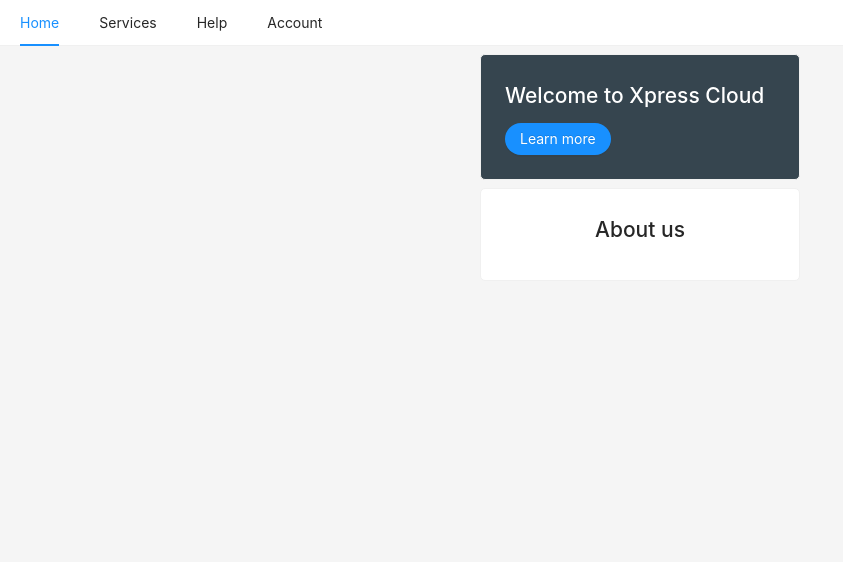
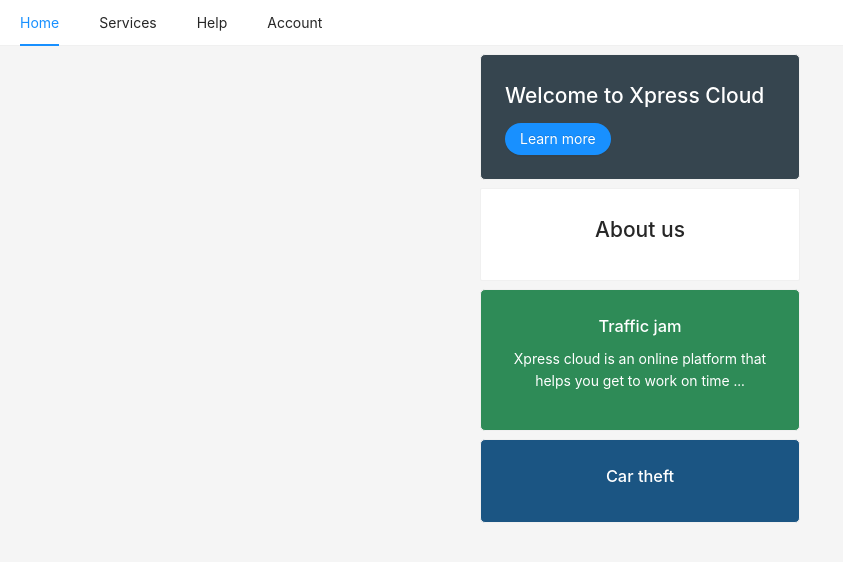
Before and after one commit to JoramWells/konza-mobile, a React (Create React App) app: page / in a window 1280 px wide. Shown: the top 562 px of the page, without its empty margins (0-843 px from the left). Built offline with nearby package versions, Linux system fonts and the light colour scheme.

Commit message:
Added grey background

```diff
--- a/src/components/HomeScreen.js
+++ b/src/components/HomeScreen.js
@@ -19,14 +19,36 @@ export default function HomeScreen() {
           </Button>
         </Card>
       </Row>
+      <Row justify="space-around" align="middle"
+        style={{ marginTop: ".5rem", textAlign: "center" }}
+
+      >
+          <Card style={{width:"20rem"}}>
+              <h2>About us</h2>
+          </Card>
+      </Row>
       <Row
         justify="space-around"
         align="middle"
         style={{ marginTop: ".5rem", textAlign: "center" }}
       >
-        <Card style={{ width: "20rem", borderRadius: "5px" }}>
-          <h2>About us</h2>
+        <Card style={{ width: "20rem", borderRadius: "5px", backgroundColor:"rgb(46,139,87)", color:"white" }}>
+          <h3 style={{color:"white"}}>Traffic jam</h3>
+          <p>
+              Xpress cloud is an online platform that helps you get to work on time ...
+          </p>
         </Card>
+      </Row>
+      <Row
+      justify="space-around"
+      align="middle"
+      style={{ marginTop: ".5rem", textAlign: "center" }}
+
+      >
+      <Card style={{backgroundColor:"rgb(27,85,131)", width:"20rem", borderRadius:"5px"}}>
+          <h3 style={{color:"white"}}>Car theft</h3>
+
+</Card>
       </Row>
     </>
   );
```
